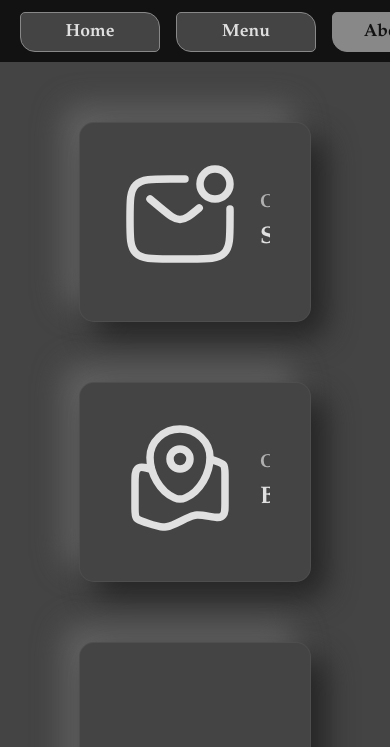
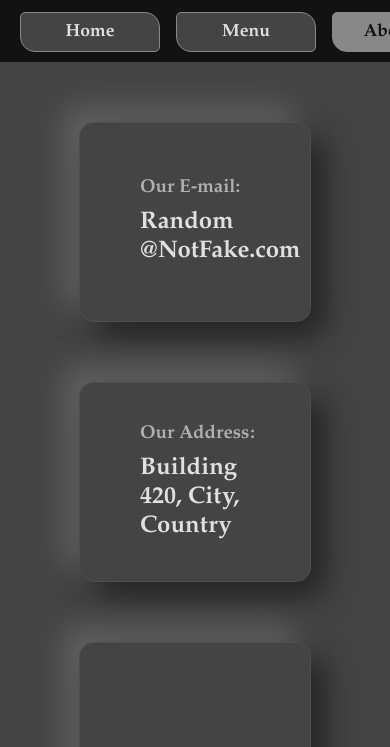
Before and after one commit to AminDanaaa/restaurant, a website built with webpack: page src/template.html in a window 390 px wide. Shown: the part 97-844 px from the top of the page. Built offline with nearby package versions, Linux system fonts and the light colour scheme.

Commit message:
More responsive pages while shrinked or mobile view

```diff
--- a/src/Pages/Strings/Strings.js
+++ b/src/Pages/Strings/Strings.js
@@ -9,7 +9,7 @@ export const menuTexts = {
 
 export const aboutTexts = {
     email: "Our E-mail:",
-    emailAddress: "SomeRandomEmail@NotFake.com",
+    emailAddress: "Random @NotFake.com",
     address: "Our Address:",
-    addressFull: "Building 69, Some city in a random country, Random country on the Earth",
+    addressFull: "Building 420, City, Country",
 };
--- a/src/styles.css
+++ b/src/styles.css
@@ -265,6 +265,8 @@ footer a:hover {
     justify-content: space-evenly;
     align-items: center;
     min-width: 0;                 /* allows this to shrink if its parent is flex */
+    container-type: inline-size;
+    container-name: about;
 }
 
 /* --- The three main boxes (contact, address, crew) --- */
@@ -323,17 +325,13 @@ footer a:hover {
     min-width: 0;
     display: flex;
     flex-direction: column;
-    overflow: hidden;
 }
 
-/* Leaf text: shrink with ellipsis instead of forcing the parent wider */
 .contact-text h2,
 .contact-text h3,
 .address-text h2,
 .address-text h3 {
     min-width: 0;
-    overflow: hidden;
-    text-overflow: ellipsis;
     white-space: nowrap;
 }
 
@@ -342,3 +340,20 @@ footer a:hover {
     min-height: 800px;
     min-width: 0;
 }
+
+/* Change layout in mobile view */
+@container about (max-width: 509px) {
+    .contact-logo,
+    .address-logo {
+        flex: 0 1 0;
+        visibility: hidden;
+    }
+
+    .contact-text h2,
+    .contact-text h3,
+    .address-text h2,
+    .address-text h3 {
+        min-width: 0;
+        white-space: wrap;
+    }
+}
```
